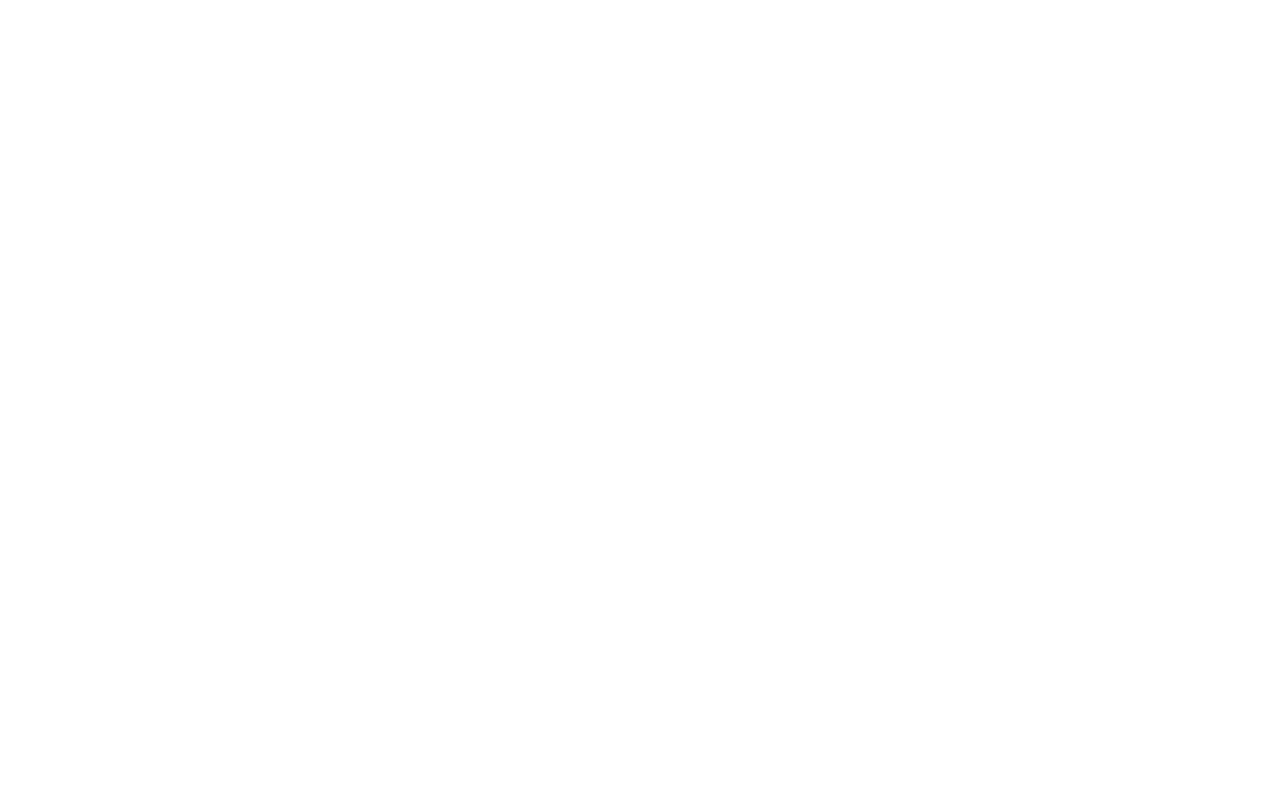
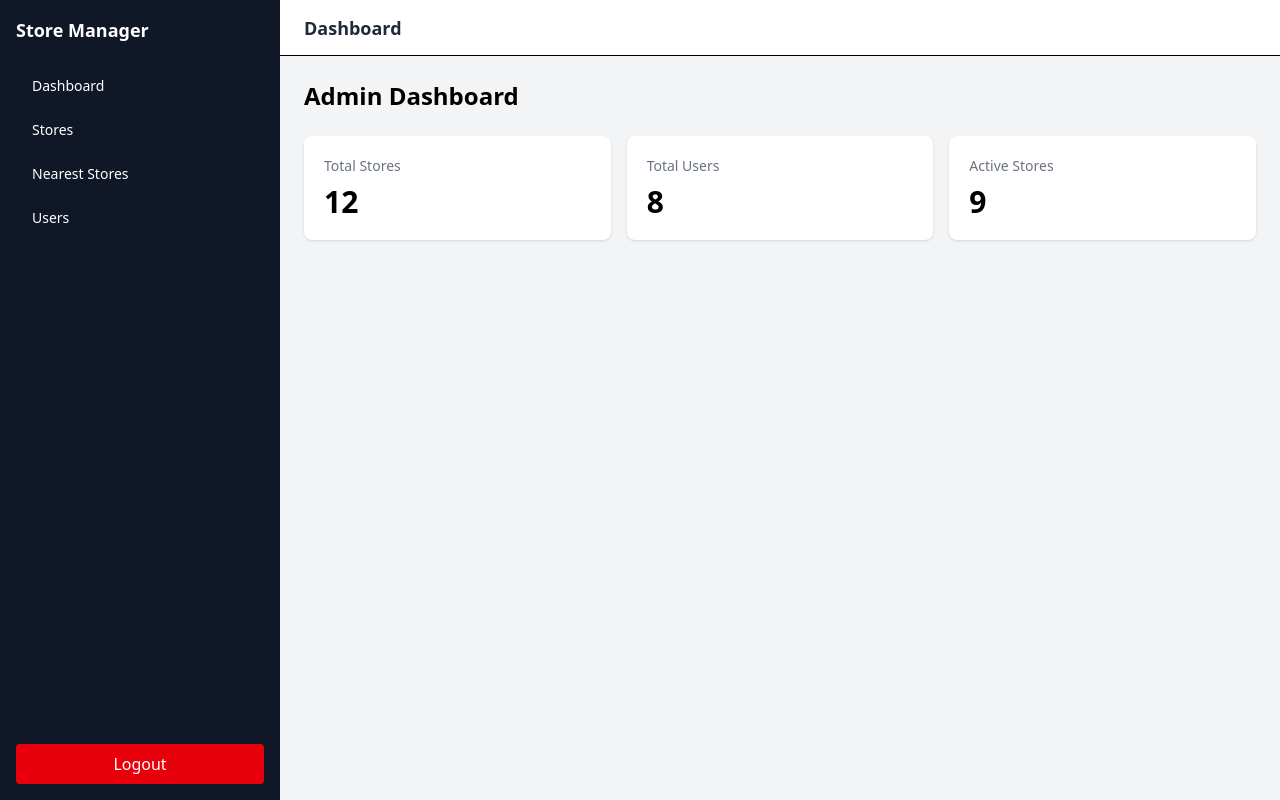
Before and after one commit to Samyak1519/Store-Manangement-System, a React (Vite) app: page /dashboard/admin in a window 1280 px wide. Before the commit this address had no page. Built offline with nearby package versions, Linux system fonts and the light colour scheme.

Commit message:
Added: Admin Dashboard page and layout for common used componets.

```diff
--- a/src/App.jsx
+++ b/src/App.jsx
@@ -1,42 +1,7 @@
-// import { useState } from "react";
-// import reactLogo from "./assets/react.svg";
-// import viteLogo from "/vite.svg";
-// import "./App.css";
-
-// function App() {
-//   const [count, setCount] = useState(0);
-
-//   return (
-//     <>
-//       <div>
-//         <a href="https://vite.dev" target="_blank">
-//           <img src={viteLogo} className="logo" alt="Vite logo" />
-//         </a>
-//         <a href="https://react.dev" target="_blank">
-//           <img src={reactLogo} className="logo react" alt="React logo" />
-//         </a>
-//       </div>
-//       <h1>Vite + React</h1>
-//       <div className="card">
-//         <button onClick={() => setCount((count) => count + 1)}>
-//           count is {count}
-//         </button>
-//         <p>
-//           Edit <code>src/App.jsx</code> and save to test HMR
-//         </p>
-//       </div>
-//       <p className="read-the-docs">
-//         Click on the Vite and React logos to learn more
-//       </p>
-//     </>
-//   );
-// }
-
-// export default App;
-
 import { Navigate, Route, Routes } from "react-router-dom";
 import Login from "./pages/auth/Login.jsx";
 import Register from "./pages/auth/RegisterPage.jsx";
+import AdminDashboard from "./pages/dashboard/AdminDashboard.jsx";
 
 export default function App() {
   return (
@@ -45,6 +10,15 @@
 
       <Route path="/login" element={<Login />} />
       <Route path="/register" element={<Register />} />
+      <Route path="/dashboard/admin" element={<AdminDashboard />} />
+      <Route
+        path="*"
+        element={
+          <center>
+            <div>404 Not Found</div>
+          </center>
+        }
+      />
     </Routes>
   );
 }
--- /dev/null
+++ b/src/components/layout/Dashboard.jsx
@@ -0,0 +1,15 @@
+import Sidebar from "./Sidebar";
+import Navbar from "./Navbar";
+
+export default function DashboardLayout({ children }) {
+  return (
+    <div className="flex min-h-screen">
+      <Sidebar />
+
+      <div className="flex-1 flex flex-col">
+        <Navbar />
+        <main className="flex-1 bg-gray-100 p-6">{children}</main>
+      </div>
+    </div>
+  );
+}
--- /dev/null
+++ b/src/components/layout/Navbar.jsx
@@ -0,0 +1,8 @@
+export default function Navbar() {
+  return (
+    <header className="h-14 bg-white border-b flex items-center justify-between px-6">
+      <h1 className="text-lg font-semibold text-gray-800">Dashboard</h1>
+
+      </header>
+  );
+}
--- /dev/null
+++ b/src/components/layout/Sidebar.jsx
@@ -0,0 +1,41 @@
+import { NavLink } from "react-router-dom";
+
+export default function Sidebar({ role = "ADMIN" }) {
+  const linkClass =
+    "block px-4 py-2 rounded text-sm hover:bg-gray-800 transition";
+
+  return (
+    <aside className="w-70 bg-gray-900 text-white min-h-screen p-4 flex flex-col">
+      <div>
+        <h2 className="text-lg font-semibold mb-6">Store Manager</h2>
+
+        <nav className="space-y-2">
+          <NavLink to="/dashboard/admin" className={linkClass}>
+            Dashboard
+          </NavLink>
+
+          <NavLink to="/stores" className={linkClass}>
+            Stores
+          </NavLink>
+
+          <NavLink to="/stores/nearest" className={linkClass}>
+            Nearest Stores
+          </NavLink>
+
+          {role === "ADMIN" && (
+            <NavLink to="/users" className={linkClass}>
+              Users
+            </NavLink>
+          )}
+        </nav>
+      </div>
+
+      <button
+        className="mt-auto px-4 py-2 text-md bg-red-600 text-white hover:bg-red-700 rounded cursor-pointer"
+        onClick={() => console.log("Logout")}
+      >
+        Logout
+      </button>
+    </aside>
+  );
+}
--- /dev/null
+++ b/src/pages/dashboard/AdminDashboard.jsx
@@ -0,0 +1,26 @@
+import DashboardLayout from "../../components/layout/Dashboard";
+
+export default function AdminDashboard() {
+  return (
+    <DashboardLayout>
+      <h1 className="text-2xl font-semibold mb-6">Admin Dashboard</h1>
+
+      <div className="grid grid-cols-1 sm:grid-cols-2 lg:grid-cols-3 gap-4">
+        <div className="bg-white p-5 rounded-lg shadow-sm">
+          <p className="text-sm text-gray-500">Total Stores</p>
+          <p className="text-3xl font-bold mt-2">12</p>
+        </div>
+
+        <div className="bg-white p-5 rounded-lg shadow-sm">
+          <p className="text-sm text-gray-500">Total Users</p>
+          <p className="text-3xl font-bold mt-2">8</p>
+        </div>
+
+        <div className="bg-white p-5 rounded-lg shadow-sm">
+          <p className="text-sm text-gray-500">Active Stores</p>
+          <p className="text-3xl font-bold mt-2">9</p>
+        </div>
+      </div>
+    </DashboardLayout>
+  );
+}
```
Also changed, not shown: src/pages/ManagerDashboardPage.jsx (deleted), src/pages/dashboard/EmployeeDashboardPage.jsx (added), src/pages/dashboard/ManagerDashboardPage.jsx (added).
